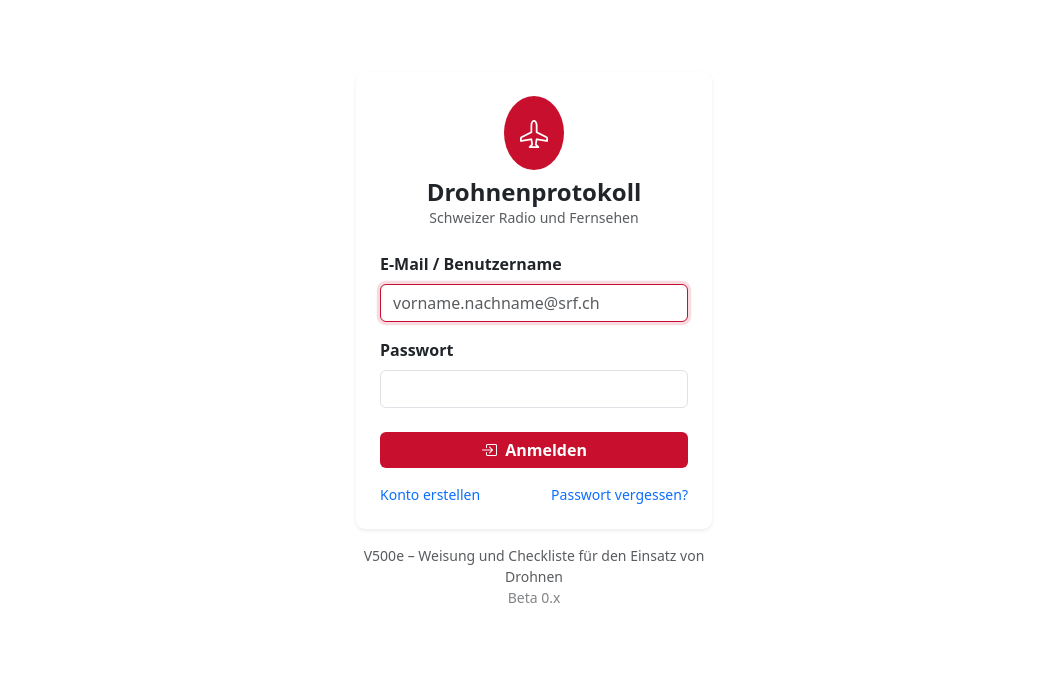
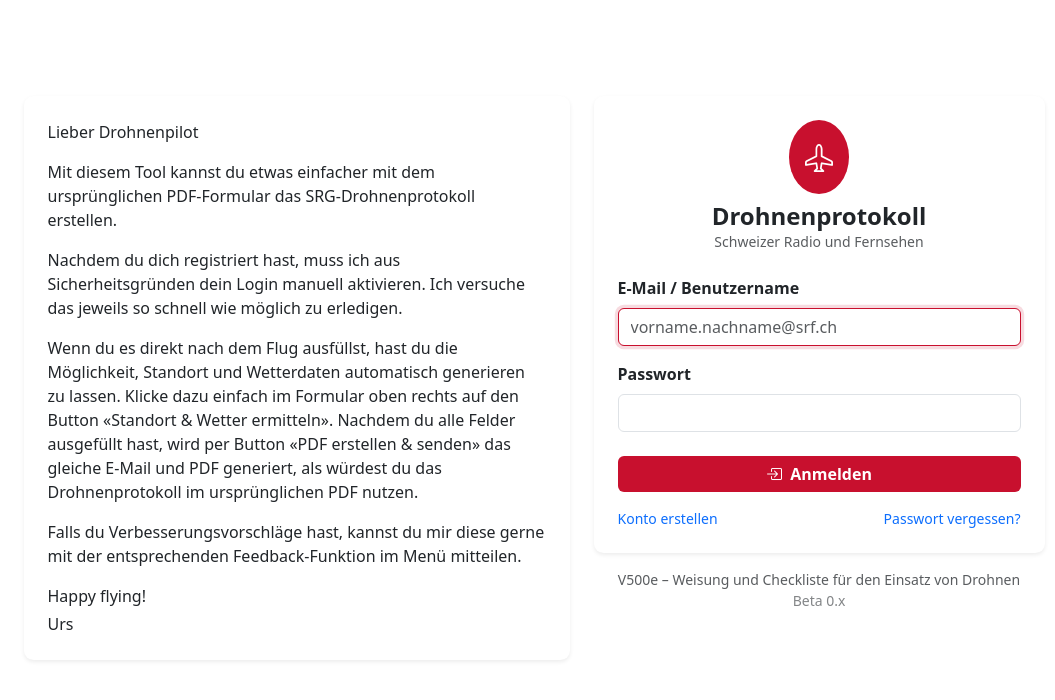
Before and after one commit to urswilli/drohnenprotokoll-tool, a Flask app: page /login in a window 1280 px wide. Shown: the top 700 px of the page, without its empty margins (106-1161 px from the left). Run offline with Flask 3, Linux system fonts and the light colour scheme; data that the repository does not hold is empty.

Commit message:
feat: Begruessungstext auf der Login-Seite
Willkommens-Karte mit Erklaerung zum Tool, Registrierungs-Freischaltung,
Standort-/Wetter-Funktion und Feedback-Hinweis neben dem Login-Formular.

Co-Authored-By: Claude Opus 4.8 <noreply@anthropic.com>

```diff
--- a/templates/login.html
+++ b/templates/login.html
@@ -2,8 +2,8 @@
 {% block title %}Login – Drohnenprotokoll SRG{% endblock %}
 
 {% block content %}
-<div class="row justify-content-center mt-5">
-  <div class="col-sm-10 col-md-6 col-lg-4">
+<div class="row justify-content-center mt-5 g-4">
+  <div class="col-sm-10 col-md-8 col-lg-6">
     {% if test_mode %}
     <div class="alert alert-warning d-flex align-items-center mb-3" role="alert">
       <i class="bi bi-cone-striped fs-4 me-2"></i>
@@ -13,6 +13,20 @@
       </div>
     </div>
     {% endif %}
+    <div class="card shadow-sm border-0">
+      <div class="card-body p-4">
+        <p>Lieber Drohnenpilot</p>
+        <p>Mit diesem Tool kannst du etwas einfacher mit dem ursprünglichen PDF-Formular das SRG-Drohnenprotokoll erstellen.</p>
+        <p>Nachdem du dich registriert hast, muss ich aus Sicherheitsgründen dein Login manuell aktivieren. Ich versuche das jeweils so schnell wie möglich zu erledigen.</p>
+        <p>Wenn du es direkt nach dem Flug ausfüllst, hast du die Möglichkeit, Standort und Wetterdaten automatisch generieren zu lassen. Klicke dazu einfach im Formular oben rechts auf den Button «Standort &amp; Wetter ermitteln». Nachdem du alle Felder ausgefüllt hast, wird per Button «PDF erstellen &amp; senden» das gleiche E-Mail und PDF generiert, als würdest du das Drohnenprotokoll im ursprünglichen PDF nutzen.</p>
+        <p>Falls du Verbesserungsvorschläge hast, kannst du mir diese gerne mit der entsprechenden Feedback-Funktion im Menü mitteilen.</p>
+        <p class="mb-1">Happy flying!</p>
+        <p class="mb-0">Urs</p>
+      </div>
+    </div>
+  </div>
+
+  <div class="col-sm-10 col-md-8 col-lg-5">
     <div class="card shadow-sm border-0">
       <div class="card-body p-4">
         <div class="text-center mb-4">
```
